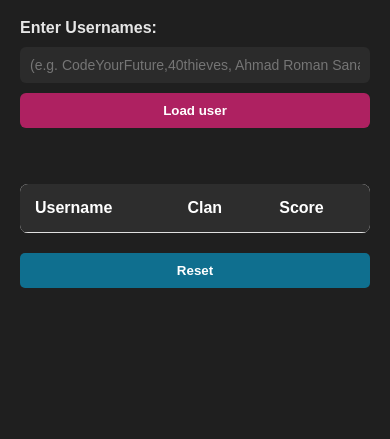
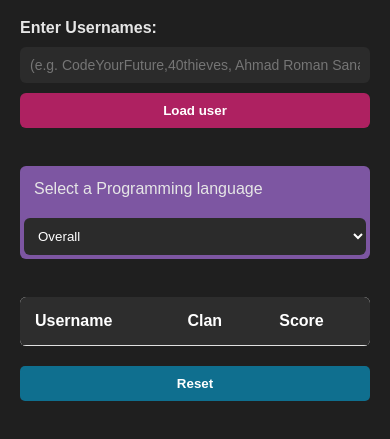
Before and after one commit to RomanSanaye/codewars-leaderboard-solo-project, a website with bundled scripts: page index.html in a window 390 px wide. Shown: the part 85-524 px from the top of the page. Built offline with nearby package versions, Linux system fonts and the light colour scheme.

Commit message:
css refactored

```diff
--- a/index.html
+++ b/index.html
@@ -23,7 +23,7 @@
 
       <br />
       <div class="dropdown">
-        <label for="select-language">Select a Programming language → </label>
+        <label for="select-language">Select a Programming language</label>
         <select id="select-language">
           <option value="overall" selected>Overall</option>
         </select>
--- a/style.css
+++ b/style.css
@@ -96,15 +96,20 @@ body {
 .dropdown {
   justify-content: space-between;
   margin-bottom: 20px;
+  background: rgb(125, 86, 162);
   display: none;
+  border-radius: 6px;
+  padding: 4px;
 }
 .dropdown label {
-  background-color: #2b2b2b;
   padding: 10px;
   border-radius: 6px;
   align-content: center;
-  width: 45%;
+  width: 48%;
   text-align: center;
+  box-sizing: border-box;
+  white-space: normal;
+  overflow-wrap: break-word;
 }
 
 select {
@@ -125,7 +130,6 @@ select {
   border-collapse: collapse;
   background: white;
   color: black;
-  border-radius: 8px;
   overflow: hidden;
 }
 
@@ -133,6 +137,7 @@ select {
 .table-wrapper {
   width: 100%;
   overflow-x: auto;
+  border-radius: 6px;
 }
 
 /* table header */
@@ -185,3 +190,20 @@ select {
   background-color: rgb(68, 142, 171);
   font-weight: bold;
 }
+/* =========================
+   RESPONSIVE: STACK LABEL + SELECT ON MOBILE
+========================= */
+
+@media (max-width: 600px) {
+  .dropdown {
+    display: flex; /* ensure flex is active */
+    flex-direction: column; /* stack vertically */
+    gap: 10px;
+  }
+
+  .dropdown label,
+  .dropdown select {
+    width: 100%; /* full width on mobile */
+    text-align: left;
+  }
+}
```
